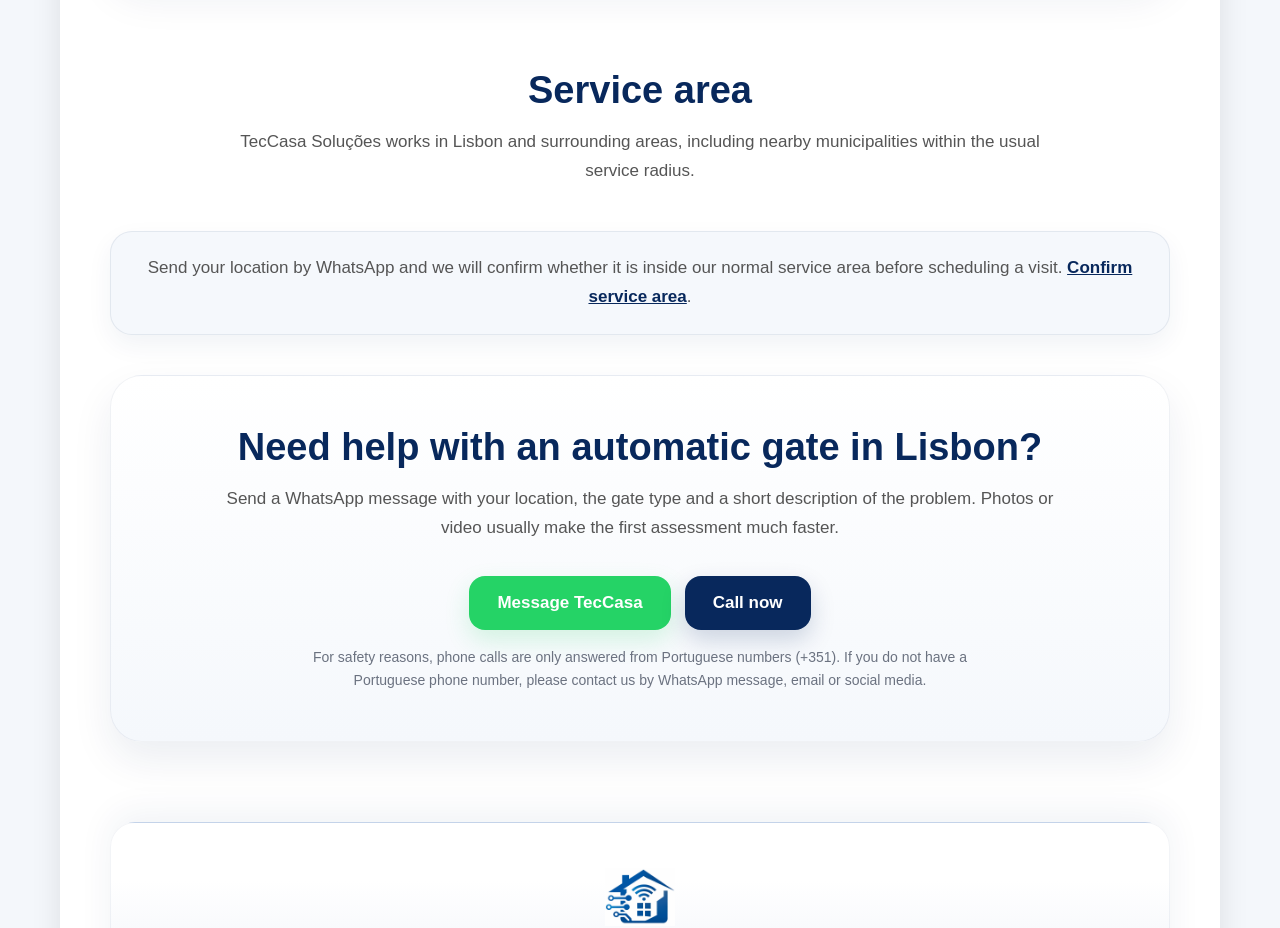
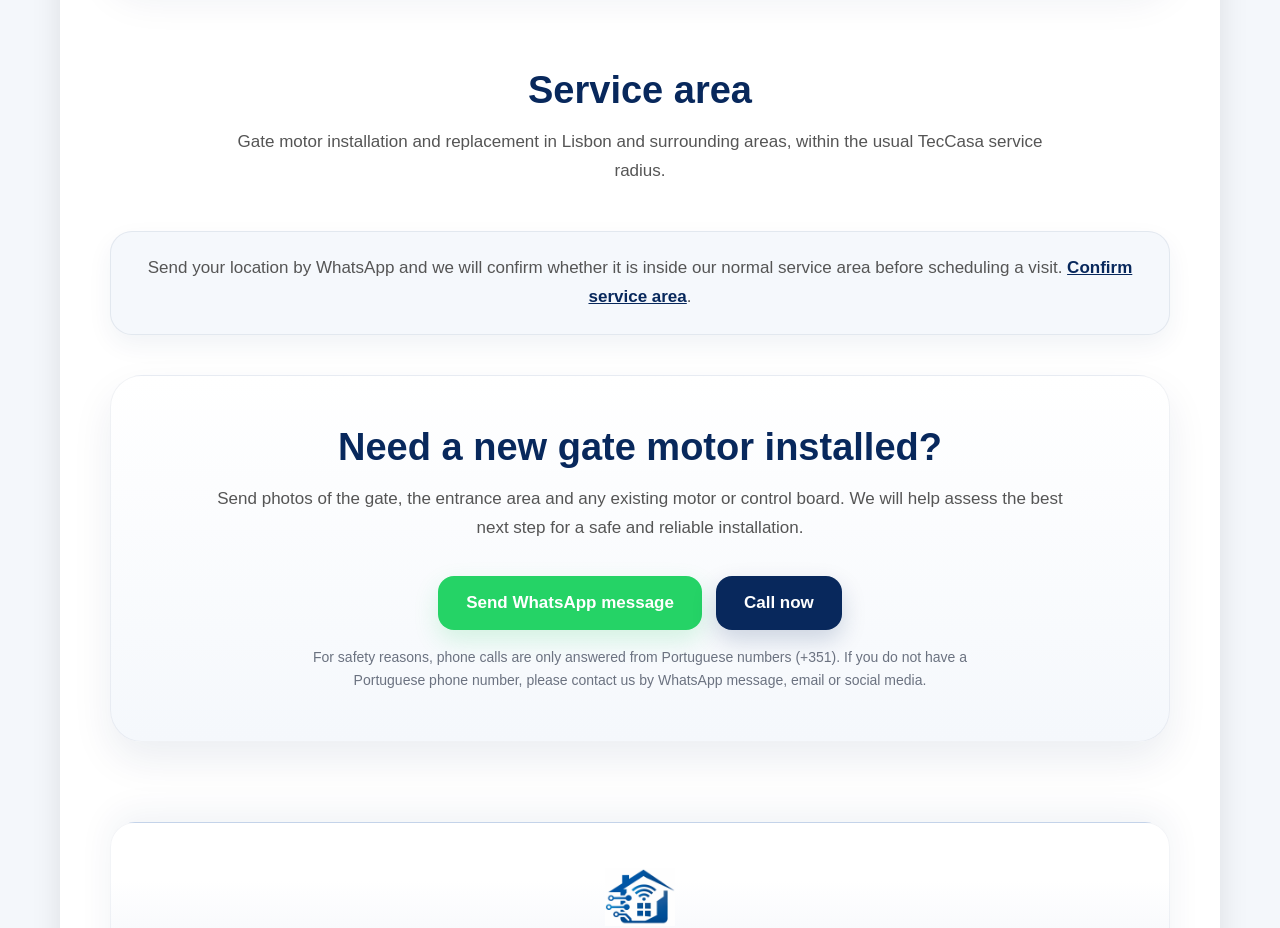
Before and after one commit to andrecorreiaauto-bit/teccasa-site, a Next.js app: page /en/automatic-gate-installation-lisbon in a window 1280 px wide. Shown: the part 3240-4168 px from the top of the page. Built offline with nearby package versions, Linux system fonts and the light colour scheme.

Commit message:
Update automatic-gate-installation-lisbon.js

```diff
--- a/pages/en/automatic-gate-installation-lisbon.js
+++ b/pages/en/automatic-gate-installation-lisbon.js
@@ -320,43 +320,39 @@
             <h2>Service area</h2>
 
             <p className="section-intro">
-              TecCasa Soluções works in Lisbon and surrounding areas, including
-              nearby municipalities within the usual service radius.
+              Gate motor installation and replacement in Lisbon and surrounding areas, within the usual TecCasa service radius.
             </p>
 
             <div className="area-card">
               <p>
-                Send your location by WhatsApp and we will confirm whether it is
-                inside our normal service area before scheduling a visit.{" "}
-                <a href="https://wa.me/351922021980?text=Hello%2C%20I%20need%20help%20with%20an%20automatic%20gate.%20Can%20you%20confirm%20if%20you%20cover%20my%20area%3F" target="_blank">
+                Send your location by WhatsApp and we will confirm whether it is inside our normal service area before scheduling a visit.{" "}
+                <a href="https://wa.me/351922021980?text=Hello%2C%20I%20need%20help%20with%20automatic%20gate%20installation.%20Can%20you%20confirm%20if%20you%20cover%20my%20area%3F" target="_blank">
                   Confirm service area
                 </a>.
               </p>
             </div>
           </section>
-
           <section id="contact" className="final-cta">
-            <h2>Need help with an automatic gate in Lisbon?</h2>
+            <h2>Need a new gate motor installed?</h2>
 
             <p>
-              Send a WhatsApp message with your location, the gate type and a
-              short description of the problem. Photos or video usually make the
-              first assessment much faster.
+              Send photos of the gate, the entrance area and any existing motor or control board. We will help assess the best next step for a safe and reliable installation.
             </p>
 
             <div className="button-row centered">
               <a
-                href="https://wa.me/351922021980?text=Hello%2C%20I%20need%20help%20with%20an%20automatic%20gate%20in%20Lisbon."
+                href="https://wa.me/351922021980?text=Hello%2C%20I%20need%20help%20with%20automatic%20gate%20installation%20in%20Lisbon."
                 target="_blank"
                 className="primary-button"
               >
-                Message TecCasa
+                Send WhatsApp message
               </a>
 
-              <a href="tel:922021980" className="secondary-button">
+              <a href="tel:+351922021980" className="secondary-button">
                 Call now
               </a>
             </div>
+
             <p style={{
             fontSize:"14px",
             lineHeight:"1.6",
@@ -402,7 +398,7 @@
         </main>
 
         <a
-          href="https://wa.me/351922021980?text=Hello%2C%20I%20need%20help%20with%20an%20automatic%20gate%20in%20Lisbon."
+          href="https://wa.me/351922021980?text=Hello%2C%20I%20need%20help%20with%20automatic%20gate%20installation%20in%20Lisbon."
           target="_blank"
           className="floating-whatsapp"
         >
```
Lines whose indentation alone changed are shown as unchanged.
